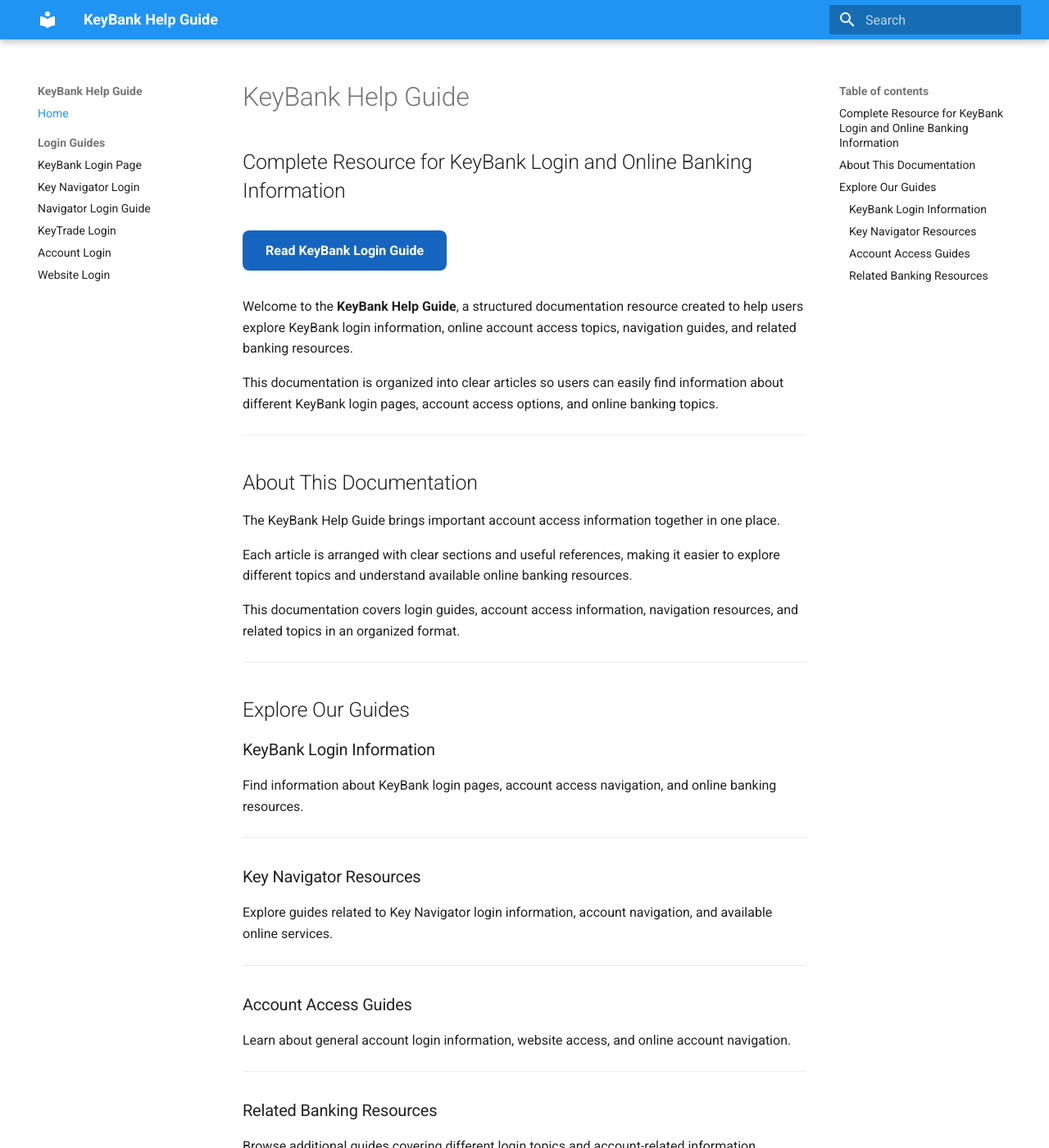
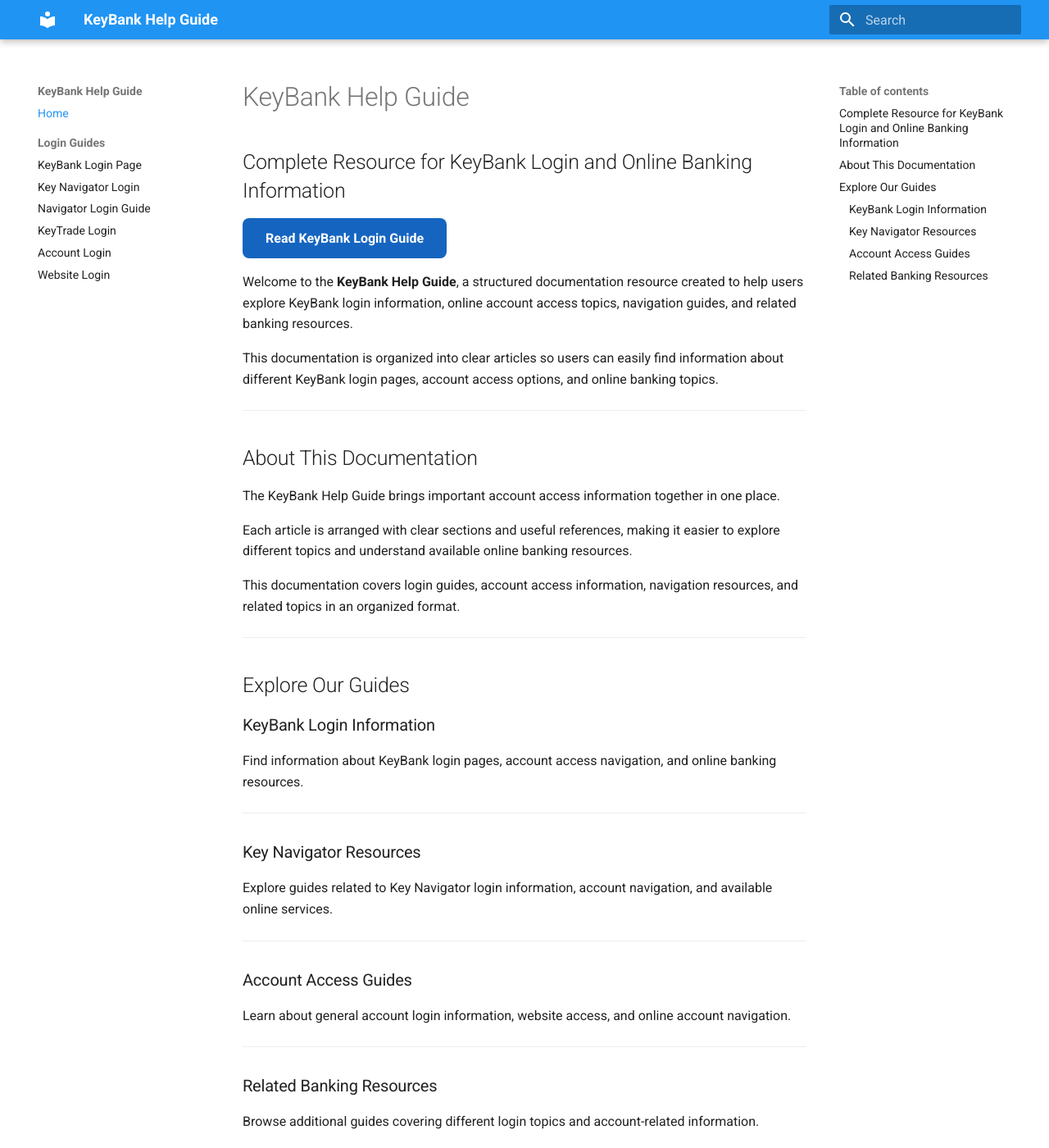
Before and after one commit to taxguide/keybank-help-guide, an MkDocs documentation site: the page built from docs/index.md, in a window 1280 px wide and 1400 px high. Shown: the whole window at 82% size. Built offline with MkDocs 1.6.1 and Material for MkDocs 9.7.7, drawn with Linux system fonts in a browser that asks for light colours.

Commit message:
Update extra.css

```diff
--- a/docs/stylesheets/extra.css
+++ b/docs/stylesheets/extra.css
@@ -1,14 +1,13 @@
 .custom-button {
     display: inline-block;
-    background-color: #1565c0;
+    background: #1565c0;
     color: white !important;
     padding: 12px 28px;
     border-radius: 8px;
     text-decoration: none;
     font-weight: bold;
-    margin: 15px 0;
 }
 
 .custom-button:hover {
-    background-color: #0d47a1;
+    background: #0d47a1;
 }
```
